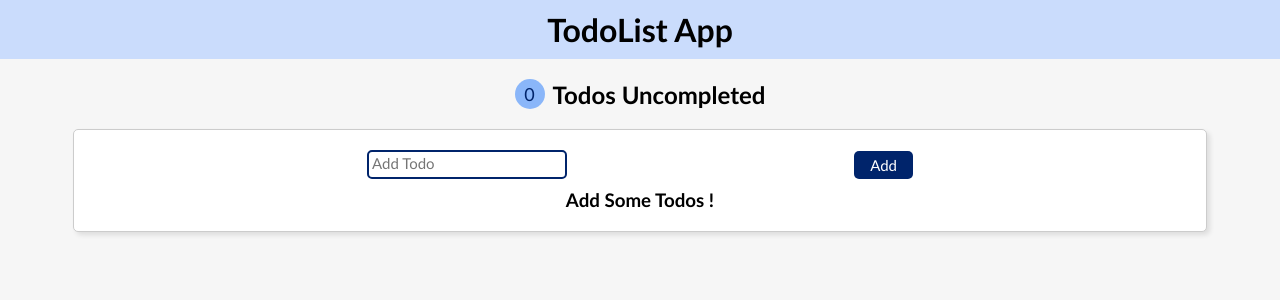
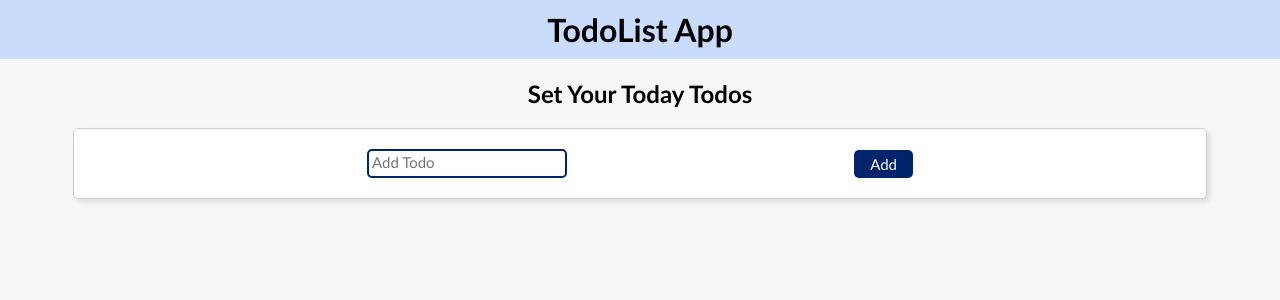
Before and after one commit to Am1rreza/TodoList-React-App, a React (Create React App) app: page / in a window 1280 px wide. Shown: the top 300 px of the page. Built offline with nearby package versions, Linux system fonts and the light colour scheme.

Commit message:
conditional rendering added to navbar comp

```diff
--- a/src/components/Navbar/Navbar.jsx
+++ b/src/components/Navbar/Navbar.jsx
@@ -1,10 +1,20 @@
 import styles from "./navbar.module.css";
 
 const Navbar = ({ todos }) => {
+  const unCompletedTodos = todos.filter((todo) => !todo.isCompleted);
+
   return (
     <nav className={styles.nav}>
-      <span>{todos.filter((todo) => !todo.isCompleted).length}</span>
-      <h2>Todos Uncompleted</h2>
+      {unCompletedTodos.length === 0 ? (
+        <>
+          <h2>Set Your Today Todos</h2>
+        </>
+      ) : (
+        <>
+          <span>{unCompletedTodos.length}</span>
+          <h2>Todos Uncompleted</h2>
+        </>
+      )}
     </nav>
   );
 };
--- a/src/components/TodoApp/TodoApp.jsx
+++ b/src/components/TodoApp/TodoApp.jsx
@@ -50,7 +50,7 @@ const TodoApp = () => {
     <>
       <Navbar todos={todos} />
       <div className="container">
-        <TodoForm submitTodo={addTodo} />
+        <TodoForm submitTodo={addTodo} todos={todos} />
         <TodoList
           todos={todos}
           onComplete={completeTodo}
--- a/src/components/TodoForm/TodoForm.jsx
+++ b/src/components/TodoForm/TodoForm.jsx
@@ -31,7 +31,11 @@ const TodoForm = (props) => {
 
   return (
     <form style={{ width: "50%" }} onSubmit={submitHandler}>
-      <div className={styles.formControl}>
+      <div
+        className={`${styles.formControl} ${
+          props.todos.length !== 0 && styles.extraMargin
+        }`}
+      >
         <input
           type="text"
           value={inputValue}
--- a/src/components/TodoForm/todoForm.module.css
+++ b/src/components/TodoForm/todoForm.module.css
@@ -2,8 +2,11 @@
   display: flex;
   align-items: center;
   justify-content: space-between;
+  width: 100%;
+}
+
+.extraMargin {
   margin-bottom: 10px;
-  width: 100%;
 }
 
 .add {
--- a/src/components/TodoList/TodoList.jsx
+++ b/src/components/TodoList/TodoList.jsx
@@ -7,8 +7,6 @@ const TodoList = ({ todos, onComplete, onEdit, onDelete }) => {
   const [edit, setEdit] = useState({ id: null, text: "", isCompleted: false });
   // conditional rendering
   const renderTodos = () => {
-    if (todos.length === 0) return <h3>Add Some Todos !</h3>;
-
     return (
       <section className={styles.todoList}>
         {todos.map((todo) => {
```
